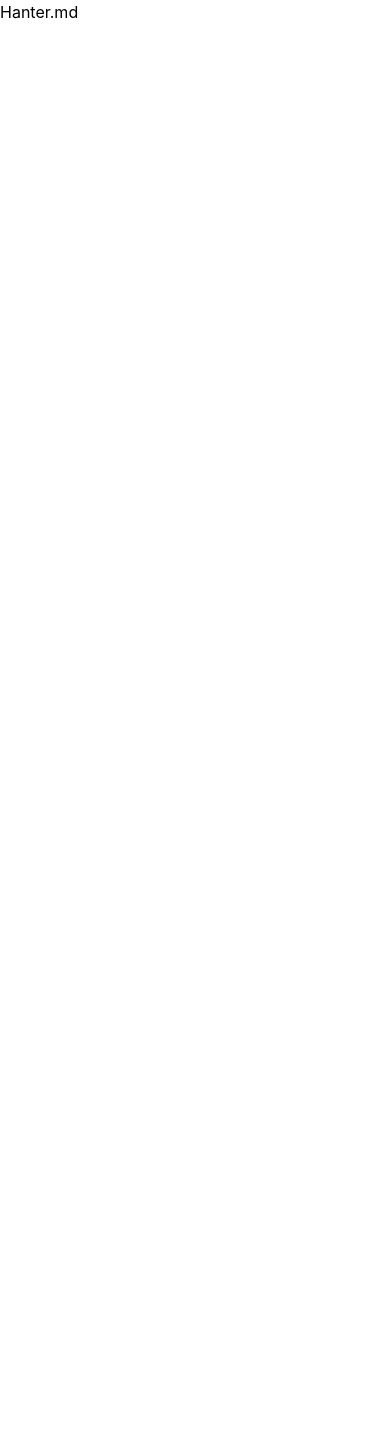
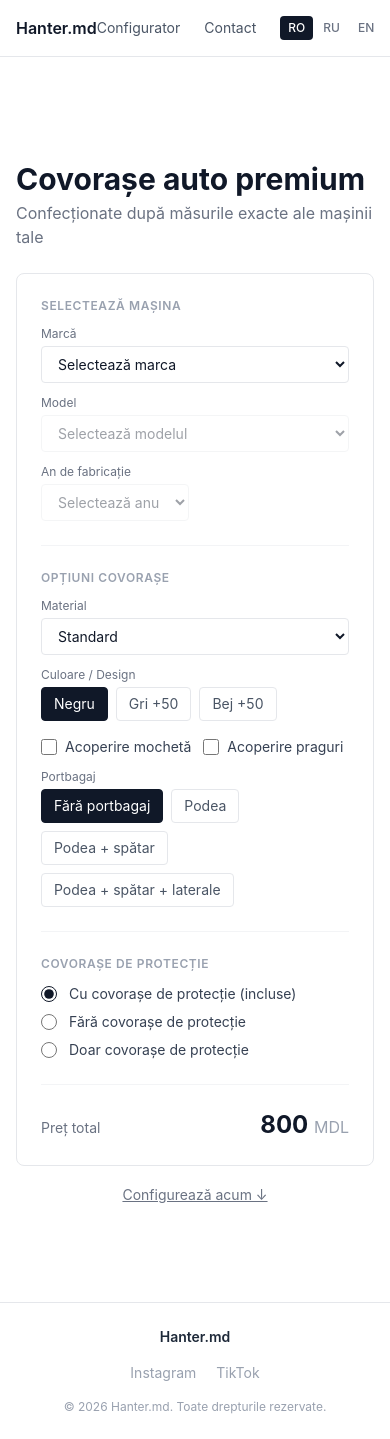
Before and after one commit to strdr4605/hanter.md, an Astro site: page /hanter.md/ in a window 390 px wide. Before the commit the page ends 844 px from the top, so only its background shows below. Built offline with nearby package versions, Linux system fonts and the light colour scheme; Astro itself is replaced by a stand-in of ours.

Commit message:
Phase 6+7: Svelte configurator + Astro components + locale pages

```diff
--- /dev/null
+++ b/src/components/Footer.astro
@@ -0,0 +1,19 @@
+---
+import { useTranslations } from '../i18n/index';
+
+const { locale = 'ro' } = Astro.props;
+const t = useTranslations(locale);
+---
+
+<footer class="border-t border-gray-200 py-6 mt-12">
+  <div class="max-w-7xl mx-auto px-4 sm:px-6 lg:px-8 flex flex-col sm:flex-row items-center justify-between gap-4">
+    <span class="text-sm font-semibold text-gray-800">Hanter.md</span>
+
+    <div class="flex items-center gap-5">
+      <a href="https://instagram.com" target="_blank" rel="noopener noreferrer" class="text-gray-400 hover:text-gray-700 transition-colors text-sm">Instagram</a>
+      <a href="https://tiktok.com" target="_blank" rel="noopener noreferrer" class="text-gray-400 hover:text-gray-700 transition-colors text-sm">TikTok</a>
+    </div>
+
+    <p class="text-xs text-gray-400">&copy; {new Date().getFullYear()} Hanter.md. {t('footer.rights')}.</p>
+  </div>
+</footer>
--- /dev/null
+++ b/src/components/Hero.astro
@@ -0,0 +1,73 @@
+---
+import { useTranslations } from '../i18n/index';
+import Configurator from './configurator/Configurator.svelte';
+import carsData from '../content/cars.json';
+import pricingData from '../content/pricing.json';
+
+const { locale = 'ro' } = Astro.props;
+const t = useTranslations(locale);
+
+const labels = {
+  step1: t('configurator.step1'),
+  step2: t('configurator.step2'),
+  step3: t('configurator.step3'),
+  make: t('configurator.make'),
+  model: t('configurator.model'),
+  year: t('configurator.year'),
+  seats: t('configurator.seats'),
+  seats5: t('configurator.seats5'),
+  seats7: t('configurator.seats7'),
+  material: t('configurator.material'),
+  variant: t('configurator.variant'),
+  carpetCoverage: t('configurator.carpetCoverage'),
+  sillCoverage: t('configurator.sillCoverage'),
+  trunk: t('configurator.trunk'),
+  trunkNone: t('configurator.trunkNone'),
+  trunkFloor: t('configurator.trunkFloor'),
+  trunkFloorBackrest: t('configurator.trunkFloorBackrest'),
+  trunkFloorBackrestSide: t('configurator.trunkFloorBackrestSide'),
+  protectiveWith: t('configurator.protectiveWith'),
+  protectiveWithout: t('configurator.protectiveWithout'),
+  protectiveOnly: t('configurator.protectiveOnly'),
+  totalPrice: t('configurator.totalPrice'),
+  currency: t('configurator.currency'),
+  selectMake: t('configurator.selectMake'),
+  selectModel: t('configurator.selectModel'),
+  selectYear: t('configurator.selectYear'),
+};
+---
+
+<section id="configurator" class="max-w-7xl mx-auto px-4 sm:px-6 lg:px-8 py-12">
+  <div class="lg:grid lg:grid-cols-2 lg:gap-12 lg:items-start">
+
+    <!-- Left: heading + configurator -->
+    <div>
+      <h1 class="text-3xl font-bold text-gray-900 mb-1">{t('hero.title')}</h1>
+      <p class="text-gray-500 mb-6">{t('hero.subtitle')}</p>
+
+      <Configurator
+        client:only="svelte"
+        cars={JSON.stringify(carsData)}
+        pricing={JSON.stringify(pricingData)}
+        {locale}
+        {labels}
+      />
+    </div>
+
+    <!-- Right: product image (hidden on mobile, CTA shown instead) -->
+    <div class="hidden lg:block sticky top-20">
+      <img
+        src="https://images.unsplash.com/photo-1558618666-fcd25c85cd64?w=800&q=80"
+        alt="Covorașe auto premium"
+        class="w-full rounded-lg object-cover aspect-[4/3]"
+      />
+      <p class="mt-3 text-xs text-gray-400 text-center">Covorașe confecționate la comandă</p>
+    </div>
+
+    <!-- Mobile CTA -->
+    <div class="lg:hidden mt-4 text-center">
+      <a href="#configurator" class="text-sm text-gray-500 underline">{t('hero.cta')} ↓</a>
+    </div>
+
+  </div>
+</section>
--- /dev/null
+++ b/src/components/Navbar.astro
@@ -0,0 +1,45 @@
+---
+import { getRelativeLocaleUrl } from 'astro:i18n';
+import { useTranslations } from '../i18n/index';
+
+const { locale = 'ro' } = Astro.props;
+const t = useTranslations(locale);
+
+const locales = [
+  { code: 'ro', label: 'RO' },
+  { code: 'ru', label: 'RU' },
+  { code: 'en', label: 'EN' },
+];
+---
+
+<header class="border-b border-gray-200 bg-white">
+  <nav class="max-w-7xl mx-auto px-4 sm:px-6 lg:px-8 h-14 flex items-center justify-between">
+    <a href={getRelativeLocaleUrl(locale, '/')} class="text-base font-semibold text-gray-900">
+      Hanter.md
+    </a>
+
+    <div class="flex items-center gap-6">
+      <a href="#configurator" class="text-sm text-gray-600 hover:text-gray-900 transition-colors">
+        {t('nav.configurator')}
+      </a>
+      <a href="#contact" class="text-sm text-gray-600 hover:text-gray-900 transition-colors">
+        {t('nav.contact')}
+      </a>
+
+      <div class="flex items-center gap-0.5">
+        {locales.map(({ code, label }) => (
+          <a
+            href={getRelativeLocaleUrl(code, '/')}
+            class={`px-2 py-1 text-xs font-medium rounded transition-colors ${
+              locale === code
+                ? 'bg-gray-900 text-white'
+                : 'text-gray-500 hover:text-gray-900'
+            }`}
+          >
+            {label}
+          </a>
+        ))}
+      </div>
+    </div>
+  </nav>
+</header>
--- /dev/null
+++ b/src/components/configurator/Configurator.svelte
@@ -0,0 +1,268 @@
+<script lang="ts">
+  import { calculatePrice } from './PriceEngine';
+  import type { CarsData, PricingData, ConfigState, TrunkTierId, ProtectiveMatsMode } from './types';
+
+  type Props = {
+    cars: string;
+    pricing: string;
+    locale: string;
+    labels: {
+      step1: string; step2: string; step3: string;
+      make: string; model: string; year: string; seats: string;
+      seats5: string; seats7: string;
+      material: string; variant: string;
+      carpetCoverage: string; sillCoverage: string;
+      trunk: string;
+      trunkNone: string; trunkFloor: string; trunkFloorBackrest: string; trunkFloorBackrestSide: string;
+      protectiveWith: string; protectiveWithout: string; protectiveOnly: string;
+      totalPrice: string; currency: string;
+      selectMake: string; selectModel: string; selectYear: string;
+    };
+  };
+
+  let { cars: carsRaw, pricing: pricingRaw, labels }: Props = $props();
+
+  const carsData: CarsData = JSON.parse(carsRaw);
+  const pricingData: PricingData = JSON.parse(pricingRaw);
+
+  let config = $state<ConfigState>({
+    make: '',
+    model: '',
+    year: null,
+    seats: 5,
+    materialId: pricingData.materials[0]?.id ?? '',
+    variantId: pricingData.materials[0]?.variants[0]?.id ?? '',
+    carpetCoverage: false,
+    sillCoverage: false,
+    trunkTierId: 'none',
+    protectiveMatsMode: 'WITH_PROTECTIVE',
+  });
+
+  const selectedMake = $derived(carsData.makes.find((m) => m.name === config.make));
+  const selectedModel = $derived(selectedMake?.models.find((m) => m.name === config.model));
+  const selectedMaterial = $derived(pricingData.materials.find((m) => m.id === config.materialId));
+  const breakdown = $derived(calculatePrice(config, pricingData));
+
+  function onMakeChange(e: Event) {
+    config.make = (e.target as HTMLSelectElement).value;
+    config.model = '';
+    config.year = null;
+    config.seats = 5;
+  }
+
+  function onModelChange(e: Event) {
+    config.model = (e.target as HTMLSelectElement).value;
+    config.year = null;
+    config.seats = 5;
+  }
+
+  function onMaterialChange(e: Event) {
+    config.materialId = (e.target as HTMLSelectElement).value;
+    const mat = pricingData.materials.find((m) => m.id === config.materialId);
+    config.variantId = mat?.variants[0]?.id ?? '';
+  }
+
+  const trunkOptions: { id: TrunkTierId; label: string }[] = [
+    { id: 'none', label: labels.trunkNone },
+    { id: 'floor', label: labels.trunkFloor },
+    { id: 'floor_backrest', label: labels.trunkFloorBackrest },
+    { id: 'floor_backrest_side', label: labels.trunkFloorBackrestSide },
+  ];
+
+  const protectiveOptions: { id: ProtectiveMatsMode; label: string }[] = [
+    { id: 'WITH_PROTECTIVE', label: labels.protectiveWith },
+    { id: 'WITHOUT_PROTECTIVE', label: labels.protectiveWithout },
+    { id: 'ONLY_PROTECTIVE', label: labels.protectiveOnly },
+  ];
+</script>
+
+<div class="bg-white border border-gray-200 rounded-lg p-6 space-y-6">
+
+  <!-- Step 1: Car selection -->
+  <section>
+    <h3 class="text-xs font-semibold text-gray-400 uppercase tracking-wider mb-3">{labels.step1}</h3>
+    <div class="grid grid-cols-2 gap-3">
+
+      <div class="col-span-2 sm:col-span-1 flex flex-col gap-1">
+        <label class="text-xs text-gray-500">{labels.make}</label>
+        <select
+          value={config.make}
+          onchange={onMakeChange}
+          class="border border-gray-200 rounded px-3 py-2 text-sm text-gray-900 bg-white focus:outline-none focus:border-gray-400"
+        >
+          <option value="">{labels.selectMake}</option>
+          {#each carsData.makes as make}
+            <option value={make.name}>{make.name}</option>
+          {/each}
+        </select>
+      </div>
+
+      <div class="col-span-2 sm:col-span-1 flex flex-col gap-1">
+        <label class="text-xs text-gray-500">{labels.model}</label>
+        <select
+          value={config.model}
+          onchange={onModelChange}
+          disabled={!config.make}
+          class="border border-gray-200 rounded px-3 py-2 text-sm text-gray-900 bg-white focus:outline-none focus:border-gray-400 disabled:opacity-40"
+        >
+          <option value="">{labels.selectModel}</option>
+          {#each selectedMake?.models ?? [] as model}
+            <option value={model.name}>{model.name}</option>
+          {/each}
+        </select>
+      </div>
+
+      <div class="flex flex-col gap-1">
+        <label class="text-xs text-gray-500">{labels.year}</label>
+        <select
+          value={config.year ?? ''}
+          onchange={(e) => { config.year = Number((e.target as HTMLSelectElement).value); }}
+          disabled={!config.model}
+          class="border border-gray-200 rounded px-3 py-2 text-sm text-gray-900 bg-white focus:outline-none focus:border-gray-400 disabled:opacity-40"
+        >
+          <option value="">{labels.selectYear}</option>
+          {#each selectedModel?.years ?? [] as y}
+            <option value={y.year}>{y.year}</option>
+          {/each}
+        </select>
+      </div>
+
+      {#if selectedModel?.has7seats}
+        <div class="flex flex-col gap-1">
+          <label class="text-xs text-gray-500">{labels.seats}</label>
+          <div class="flex gap-2">
+            {#each [5, 7] as s}
+              <button
+                type="button"
+                onclick={() => { config.seats = s as 5 | 7; }}
+                class={`flex-1 py-2 text-sm rounded border transition-colors ${
+                  config.seats === s
+                    ? 'bg-gray-900 text-white border-gray-900'
+                    : 'bg-white text-gray-600 border-gray-200 hover:border-gray-400'
+                }`}
+              >
+                {s === 5 ? labels.seats5 : labels.seats7}
+              </button>
+            {/each}
+          </div>
+        </div>
+      {/if}
+
+    </div>
+  </section>
+
+  <hr class="border-gray-100" />
+
+  <!-- Step 2: Mat options -->
+  <section>
+    <h3 class="text-xs font-semibold text-gray-400 uppercase tracking-wider mb-3">{labels.step2}</h3>
+    <div class="space-y-3">
+
+      <div class="flex flex-col gap-1">
+        <label class="text-xs text-gray-500">{labels.material}</label>
+        <select
+          value={config.materialId}
+          onchange={onMaterialChange}
+          class="border border-gray-200 rounded px-3 py-2 text-sm text-gray-900 bg-white focus:outline-none focus:border-gray-400"
+        >
+          {#each pricingData.materials as mat}
+            <option value={mat.id}>{mat.label}</option>
+          {/each}
+        </select>
+      </div>
+
+      {#if selectedMaterial && selectedMaterial.variants.length > 1}
+        <div class="flex flex-col gap-1">
+          <label class="text-xs text-gray-500">{labels.variant}</label>
+          <div class="flex flex-wrap gap-2">
+            {#each selectedMaterial.variants as v}
+              <button
+                type="button"
+                onclick={() => { config.variantId = v.id; }}
+                class={`px-3 py-1.5 text-sm rounded border transition-colors ${
+                  config.variantId === v.id
+                    ? 'bg-gray-900 text-white border-gray-900'
+                    : 'bg-white text-gray-600 border-gray-200 hover:border-gray-400'
+                }`}
+              >
+                {v.label}{v.priceDelta > 0 ? ` +${v.priceDelta}` : ''}
+              </button>
+            {/each}
+          </div>
+        </div>
+      {/if}
+
+      <div class="flex flex-wrap gap-3 pt-1">
+        <label class="flex items-center gap-2 cursor-pointer select-none">
+          <input
+            type="checkbox"
+            checked={config.carpetCoverage}
+            onchange={(e) => { config.carpetCoverage = (e.target as HTMLInputElement).checked; }}
+            class="w-4 h-4 rounded border-gray-300 accent-gray-900"
+          />
+          <span class="text-sm text-gray-700">{labels.carpetCoverage}</span>
+        </label>
+        <label class="flex items-center gap-2 cursor-pointer select-none">
+          <input
+            type="checkbox"
+            checked={config.sillCoverage}
+            onchange={(e) => { config.sillCoverage = (e.target as HTMLInputElement).checked; }}
+            class="w-4 h-4 rounded border-gray-300 accent-gray-900"
+          />
+          <span class="text-sm text-gray-700">{labels.sillCoverage}</span>
+        </label>
+      </div>
+
+      <div class="flex flex-col gap-1">
+        <label class="text-xs text-gray-500">{labels.trunk}</label>
+        <div class="flex flex-wrap gap-2">
+          {#each trunkOptions as opt}
+            <button
+              type="button"
+              onclick={() => { config.trunkTierId = opt.id; }}
+              class={`px-3 py-1.5 text-sm rounded border transition-colors ${
+                config.trunkTierId === opt.id
+                  ? 'bg-gray-900 text-white border-gray-900'
+                  : 'bg-white text-gray-600 border-gray-200 hover:border-gray-400'
+              }`}
+            >
+              {opt.label}
+            </button>
+          {/each}
+        </div>
+      </div>
+
+    </div>
+  </section>
+
+  <hr class="border-gray-100" />
+
+  <!-- Step 3: Protective mats -->
+  <section>
+    <h3 class="text-xs font-semibold text-gray-400 uppercase tracking-wider mb-3">{labels.step3}</h3>
+    <div class="flex flex-col gap-2">
+      {#each protectiveOptions as opt}
+        <label class="flex items-center gap-3 cursor-pointer select-none">
+          <input
+            type="radio"
+            name="protectiveMats"
+            value={opt.id}
+            checked={config.protectiveMatsMode === opt.id}
+            onchange={() => { config.protectiveMatsMode = opt.id; }}
+            class="w-4 h-4 accent-gray-900"
+          />
+          <span class="text-sm text-gray-700">{opt.label}</span>
+        </label>
+      {/each}
+    </div>
+  </section>
+
+  <hr class="border-gray-100" />
+
+  <!-- Price -->
+  <div class="flex items-baseline justify-between">
+    <span class="text-sm text-gray-500">{labels.totalPrice}</span>
+    <span class="text-2xl font-bold text-gray-900">{breakdown.total} <span class="text-base font-normal text-gray-400">{labels.currency}</span></span>
+  </div>
+
+</div>
--- /dev/null
+++ b/src/components/configurator/ContactForm.svelte
@@ -0,0 +1,89 @@
+<script lang="ts">
+  import type { ConfigState } from './types';
+
+  type Props = {
+    config: ConfigState;
+    breakdown: { total: number };
+    labels: {
+      title: string; name: string; phone: string; email: string;
+      submit: string; success: string; error: string; configSummary: string;
+      currency: string;
+    };
+  };
+
+  let { config, breakdown, labels }: Props = $props();
+
+  let name = $state('');
+  let phone = $state('');
+  let email = $state('');
+  let status = $state<'idle' | 'sending' | 'success' | 'error'>('idle');
+
+  const FORM_ID = 'xpwzrgkd'; // replace with real Formspree form ID
+
+  async function submit(e: SubmitEvent) {
+    e.preventDefault();
+    status = 'sending';
+
+    const summary = [
+      `${config.make} ${config.model} ${config.year ?? ''} (${config.seats} locuri)`,
+      `Material: ${config.materialId} / ${config.variantId}`,
+      `Mochetă: ${config.carpetCoverage ? 'Da' : 'Nu'}`,
+      `Praguri: ${config.sillCoverage ? 'Da' : 'Nu'}`,
+      `Portbagaj: ${config.trunkTierId}`,
+      `Protecție: ${config.protectiveMatsMode}`,
+      `Total: ${breakdown.total} ${labels.currency}`,
+    ].join('\n');
+
+    try {
+      const res = await fetch(`https://formspree.io/f/${FORM_ID}`, {
+        method: 'POST',
+        headers: { 'Content-Type': 'application/json', Accept: 'application/json' },
+        body: JSON.stringify({ name, phone, email, [labels.configSummary]: summary }),
+      });
+      status = res.ok ? 'success' : 'error';
+    } catch {
+      status = 'error';
+    }
+  }
+</script>
+
+<div id="contact" class="bg-white border border-gray-200 rounded-lg p-6 mt-4">
+  <h3 class="text-sm font-semibold text-gray-800 mb-4">{labels.title}</h3>
+
+  {#if status === 'success'}
+    <p class="text-sm text-green-600">{labels.success}</p>
+  {:else}
+    <form onsubmit={submit} class="space-y-3">
+      <input
+        type="text"
+        placeholder={labels.name}
+        bind:value={name}
+        required
+        class="w-full border border-gray-200 rounded px-3 py-2 text-sm focus:outline-none focus:border-gray-400"
+      />
+      <input
+        type="tel"
+        placeholder={labels.phone}
+        bind:value={phone}
+        required
+        class="w-full border border-gray-200 rounded px-3 py-2 text-sm focus:outline-none focus:border-gray-400"
+      />
+      <input
+        type="email"
+        placeholder={labels.email}
+        bind:value={email}
+        class="w-full border border-gray-200 rounded px-3 py-2 text-sm focus:outline-none focus:border-gray-400"
+      />
+      {#if status === 'error'}
+        <p class="text-xs text-red-500">{labels.error}</p>
+      {/if}
+      <button
+        type="submit"
+        disabled={status === 'sending'}
+        class="w-full bg-gray-900 text-white text-sm font-medium py-2.5 rounded hover:bg-gray-700 transition-colors disabled:opacity-50"
+      >
+        {status === 'sending' ? '...' : labels.submit}
+      </button>
+    </form>
+  {/if}
+</div>
--- /dev/null
+++ b/src/pages/en/index.astro
@@ -0,0 +1,23 @@
+---
+import '../../styles/global.css';
+import Navbar from '../../components/Navbar.astro';
+import Hero from '../../components/Hero.astro';
+import Footer from '../../components/Footer.astro';
+
+const locale = 'en';
+---
+<html lang="en">
+  <head>
+    <meta charset="utf-8" />
+    <meta name="viewport" content="width=device-width, initial-scale=1" />
+    <title>Hanter.md — Premium car mats</title>
+    <meta name="description" content="Custom car mats made to the exact dimensions of your car." />
+  </head>
+  <body class="bg-white text-gray-900 antialiased">
+    <Navbar {locale} />
+    <main class="pt-14">
+      <Hero {locale} />
+    </main>
+    <Footer {locale} />
+  </body>
+</html>
--- a/src/pages/index.astro
+++ b/src/pages/index.astro
@@ -1,13 +1,23 @@
 ---
 import '../styles/global.css';
+import Navbar from '../components/Navbar.astro';
+import Hero from '../components/Hero.astro';
+import Footer from '../components/Footer.astro';
+
+const locale = 'ro';
 ---
 <html lang="ro">
   <head>
     <meta charset="utf-8" />
-    <meta name="viewport" content="width=device-width" />
-    <title>Hanter.md — Covorașe auto</title>
+    <meta name="viewport" content="width=device-width, initial-scale=1" />
+    <title>Hanter.md — Covorașe auto premium</title>
+    <meta name="description" content="Covorașe auto confecționate după măsurile exacte ale mașinii tale." />
   </head>
-  <body>
-    <h1>Hanter.md</h1>
+  <body class="bg-white text-gray-900 antialiased">
+    <Navbar {locale} />
+    <main class="pt-14">
+      <Hero {locale} />
+    </main>
+    <Footer {locale} />
   </body>
 </html>
--- /dev/null
+++ b/src/pages/ru/index.astro
@@ -0,0 +1,23 @@
+---
+import '../../styles/global.css';
+import Navbar from '../../components/Navbar.astro';
+import Hero from '../../components/Hero.astro';
+import Footer from '../../components/Footer.astro';
+
+const locale = 'ru';
+---
+<html lang="ru">
+  <head>
+    <meta charset="utf-8" />
+    <meta name="viewport" content="width=device-width, initial-scale=1" />
+    <title>Hanter.md — Премиум автоковрики</title>
+    <meta name="description" content="Автоковрики по точным размерам вашего автомобиля." />
+  </head>
+  <body class="bg-white text-gray-900 antialiased">
+    <Navbar {locale} />
+    <main class="pt-14">
+      <Hero {locale} />
+    </main>
+    <Footer {locale} />
+  </body>
+</html>
```
